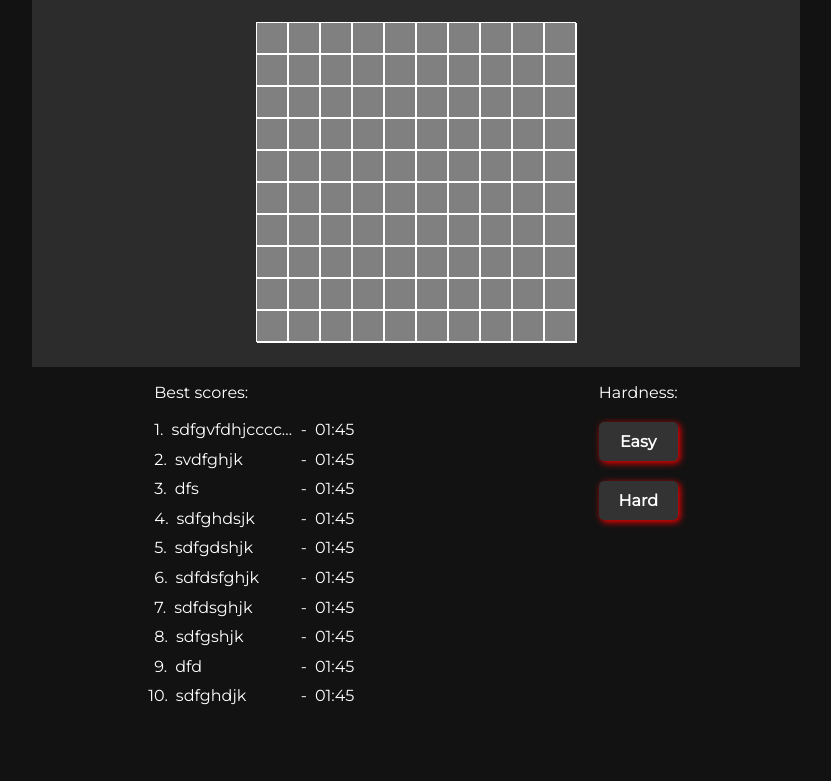
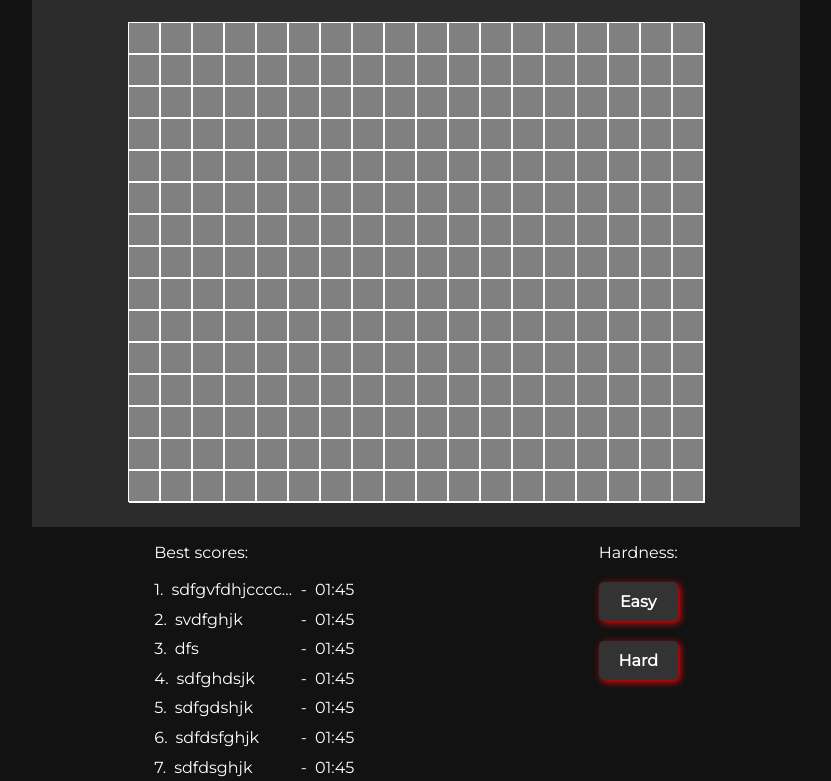
Before and after one commit to vluv99/MineSweeperUniProject, a plain HTML site: page index.html in a window 1280 px wide. Shown: the part 135-916 px from the top of the page, without its empty margins (224-1055 px from the left). Drawn offline with Linux system fonts and the light colour scheme.

Commit message:
bomb generation works
both on hard and easy

```diff
--- a/src.js
+++ b/src.js
@@ -8,10 +8,11 @@ var totalSeconds = 0;
 var HARD_BOMB_NUMBER = 40;
 var EASY_BOMB_NUMBER = 10;
 var tableWidth, tableHeight;
-var array;
+var array, randArray;
 
 // Default field appears
-easyFieldShow();
+//easyFieldShow();
+hardFieldShow();
 
 setInterval(setTime, 1000);
 
@@ -69,13 +70,14 @@ function rightClick(e) {
     }
 }
 
+// function to place randomized bombs on the game field
 function placeBombs(bombNumber, width, height) {
     var randX, randY;
     var cellId;
-    var randArray = [];
+    randArray = [];
 
     console.log("Bomb cell ids:")
-    for (i = 0, j = 0; i < bombNumber; i++, j++) {
+    for (i = 0; i < bombNumber; i++) {
         // Returns a random integer from 0 to bombNumber-1
         randX = Math.floor(Math.random() * width);
         randY = Math.floor(Math.random() * height);
@@ -84,21 +86,22 @@ function placeBombs(bombNumber, width, height) {
             randX = Math.floor(Math.random() * width);
             randY = Math.floor(Math.random() * height);
         }
-        randArray.push(randX + "-" + randY);
+        randArray.push(randY + "-" + randX);
 
         // Make the needed id string
-        cellId = array[randX*10+randY];
+        cellId = array[randY*10+randX];
 
-        console.log(cellId);
+        console.log(i + ". " + cellId);
 
         // Give the icon to the html
         document.getElementById(cellId).querySelector('#cell-0_0-bomb').innerHTML = '<i class="fas fa-bomb"></i>';
 
         // Change the id in the array to bomb-NUMBER
-        array[randX*10+randY] = "bomb-" + i;
+        //array[randY*10+randX] = "bomb-" + i;
     }
 }
 
+// Shared function to generate the table
 function generateTable(tableWidth, tableHeight, bombNumber){
     // Clean field area
     document.getElementById('table').innerHTML = "";
@@ -108,14 +111,15 @@ function generateTable(tableWidth, tableHeight, bombNumber){
     document.getElementById('bomb_count').innerHTML = '<i class="fab fa-font-awesome-flag flag-icon"></i>' + bombNumber;
 
     // Generate field
-    for (i = 0; i < tableHeight; i++) {
+    for (i = 0; i < tableHeight; i++) { //row
         cloneElement('#template-row', '#cell-row-0', 'cell-row-' + i, '.table');
 
-        for (j = 0; j < tableWidth; j++) {
+        for (j = 0; j < tableWidth; j++) { //cells
             cloneElement('#template-cell', '#cell-0_0', 'cell_' + i + '-' + j, '#cell-row-' + i);
             array[i*10+j] = 'cell_' + i + '-' + j;
 
             console.log((i) + "-" + (j) + ": " + array[i*10+j]);
+            // JS doesn't have multilayer arrays, so that is improvisation
         }
     }
 }
@@ -133,8 +137,8 @@ function easyFieldShow() {
 
 // Big field
 function hardFieldShow() {
-    tableHeight = 15;
-    tableWidth = 18;
+    tableHeight = 15;   // its reversed for some reason?
+    tableWidth = 18;    // but when generated, it does it right :/
 
     console.log("Generated table HARD:")
     generateTable(tableWidth, tableHeight, HARD_BOMB_NUMBER)
--- a/styles.css
+++ b/styles.css
@@ -18,6 +18,10 @@ body {
 
 ::selection{
     background: var(--primary-color);
+}
+
+.scrollable-element {
+    scrollbar-color: var(--primary-color);
 }
 
 @media screen and (max-width: 1100px) {
```
